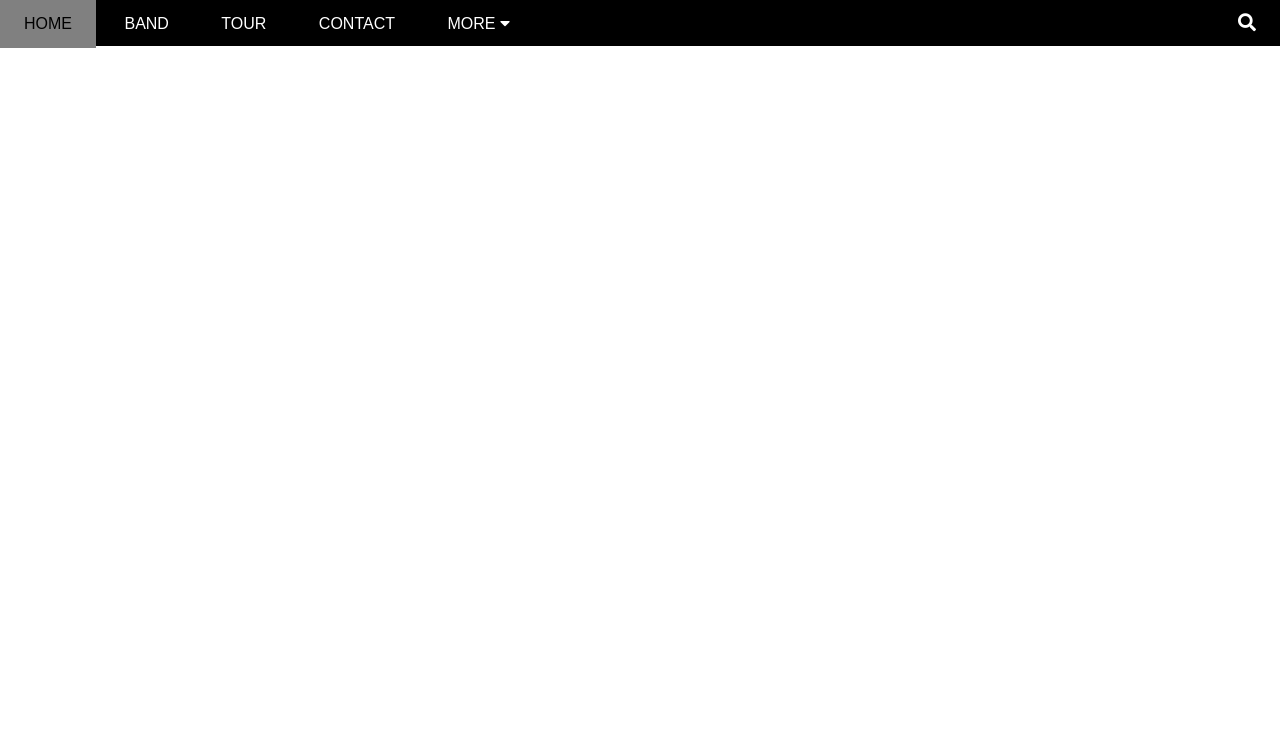
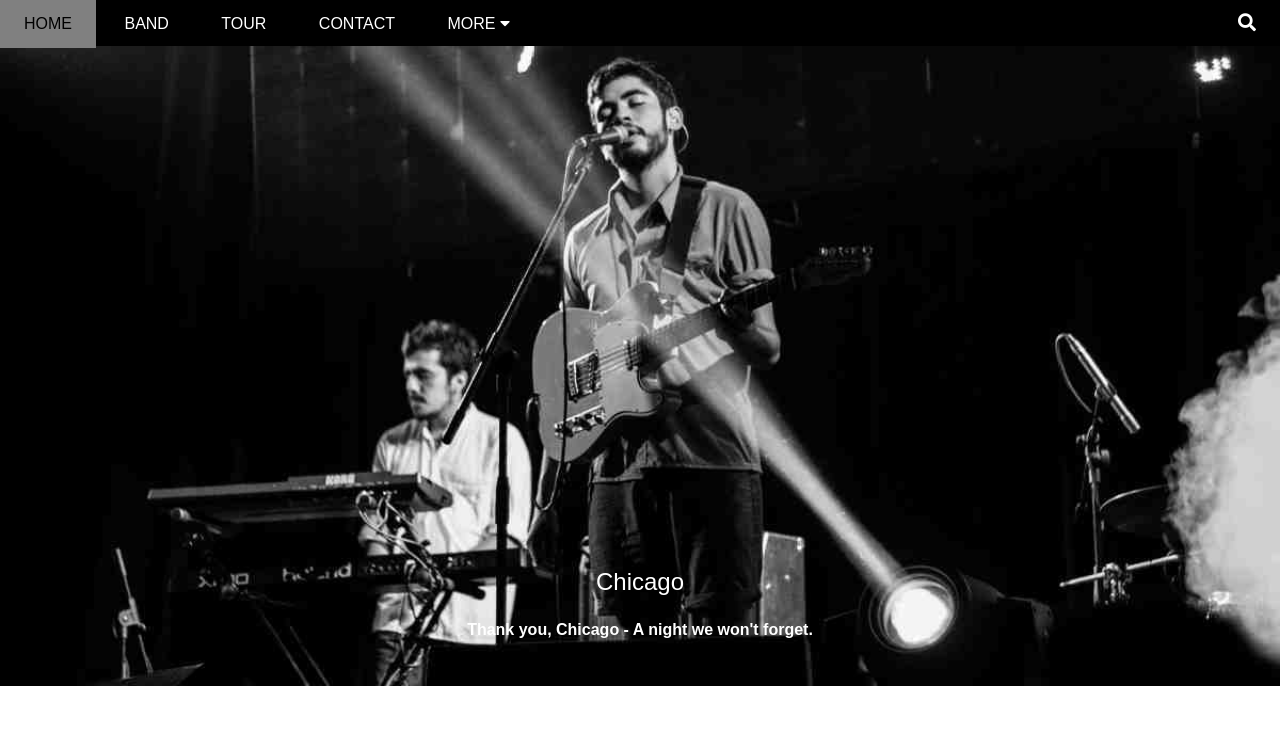
Before and after one commit to khangia27/demo, a plain HTML site: page index.html in a window 1280 px wide. Shown: the top 747 px of the page. Drawn offline with Linux system fonts and the light colour scheme; the site is published under a folder, as on GitHub Pages, so addresses that start at the root find nothing.

Commit message:
UPDATE img

```diff
--- a/assets/css/main.css
+++ b/assets/css/main.css
@@ -195,7 +195,7 @@ html {
     position: relative;
     margin-top: 46px;
     padding-top: 50%;
-    background: url(/assets/img/slider/chicago.jpg) top center / cover no-repeat;
+    background: url('../img/slider/chicago.jpg') top center / cover no-repeat;
 }
 #slider .text-content {
     position: absolute;
```
